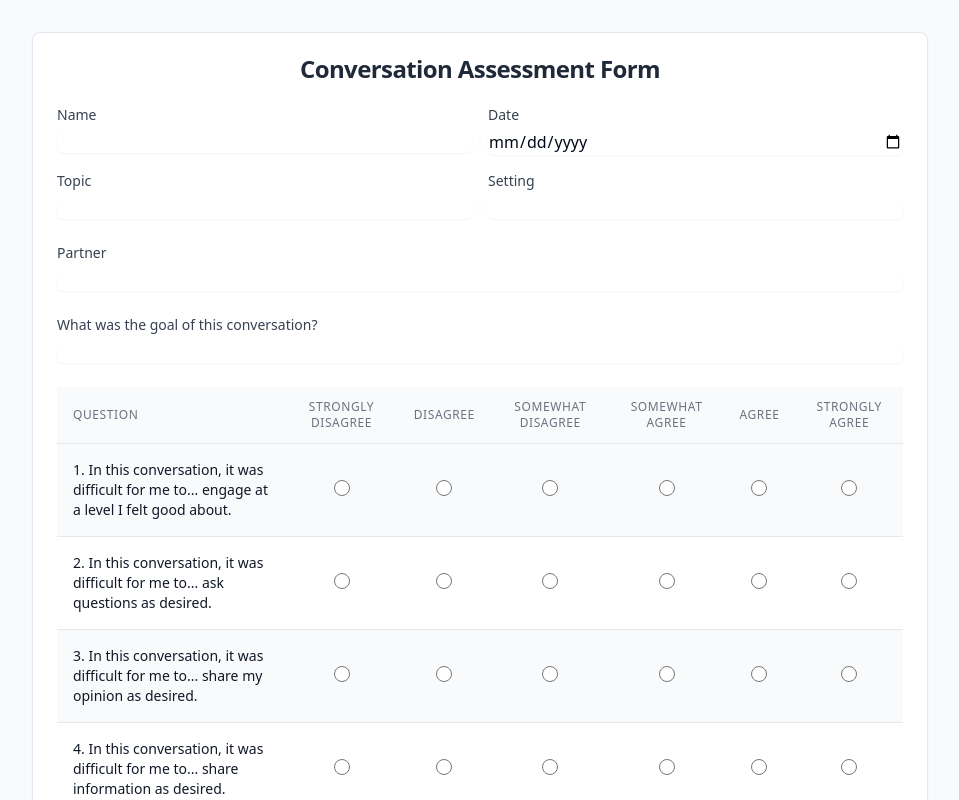
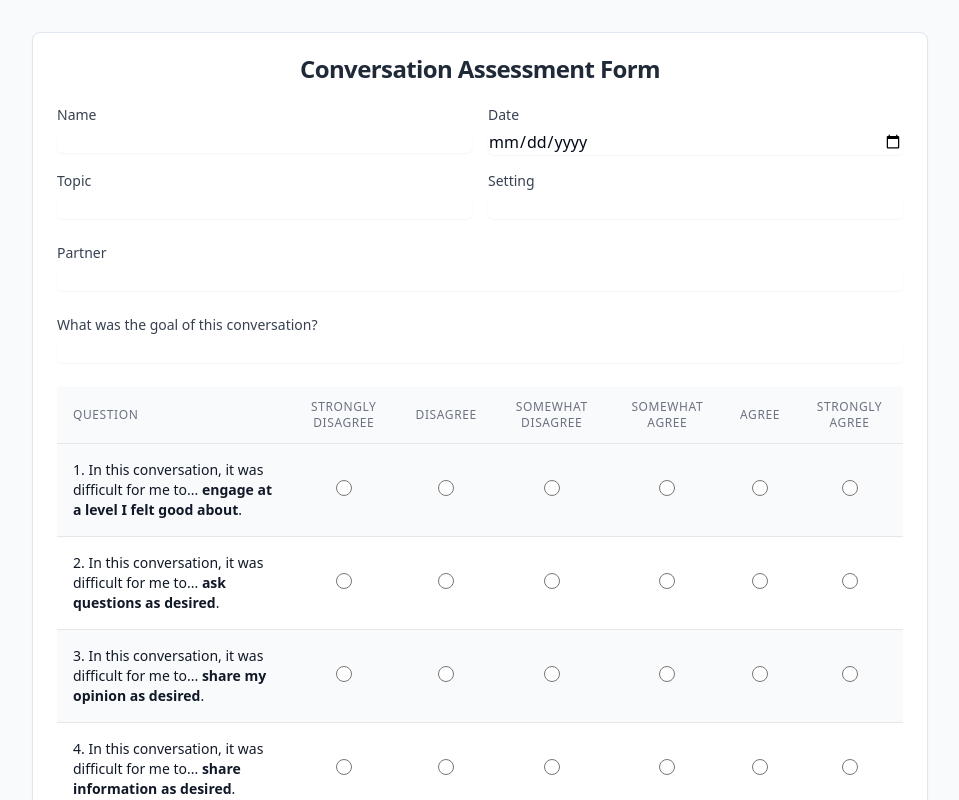
Before and after one commit to Human-Interaction-Lab/PROCS-Form, a React (Vite) app: page / in a window 1280 px wide. Shown: the top 800 px of the page, without its empty margins (160-1119 px from the left). Built offline with nearby package versions, Linux system fonts and the light colour scheme.

Commit message:
bold question

```diff
--- a/src/components/ConversationAssessment.tsx
+++ b/src/components/ConversationAssessment.tsx
@@ -163,7 +163,7 @@ const ConversationAssessment = () => {
                   {questions.map((question, index) => (
                     <tr key={index} className={index % 2 === 0 ? 'bg-gray-50' : 'bg-white'}>
                       <td className="px-4 py-4 text-sm text-gray-900">
-                        {index + 1}. In this conversation, it was difficult for me to... {question}.
+                        {index + 1}. In this conversation, it was difficult for me to... <span className="font-bold">{question}</span>.
                       </td>
                       {options.map((option) => (
                         <td key={option.label} className="px-4 py-4 text-center">
```
